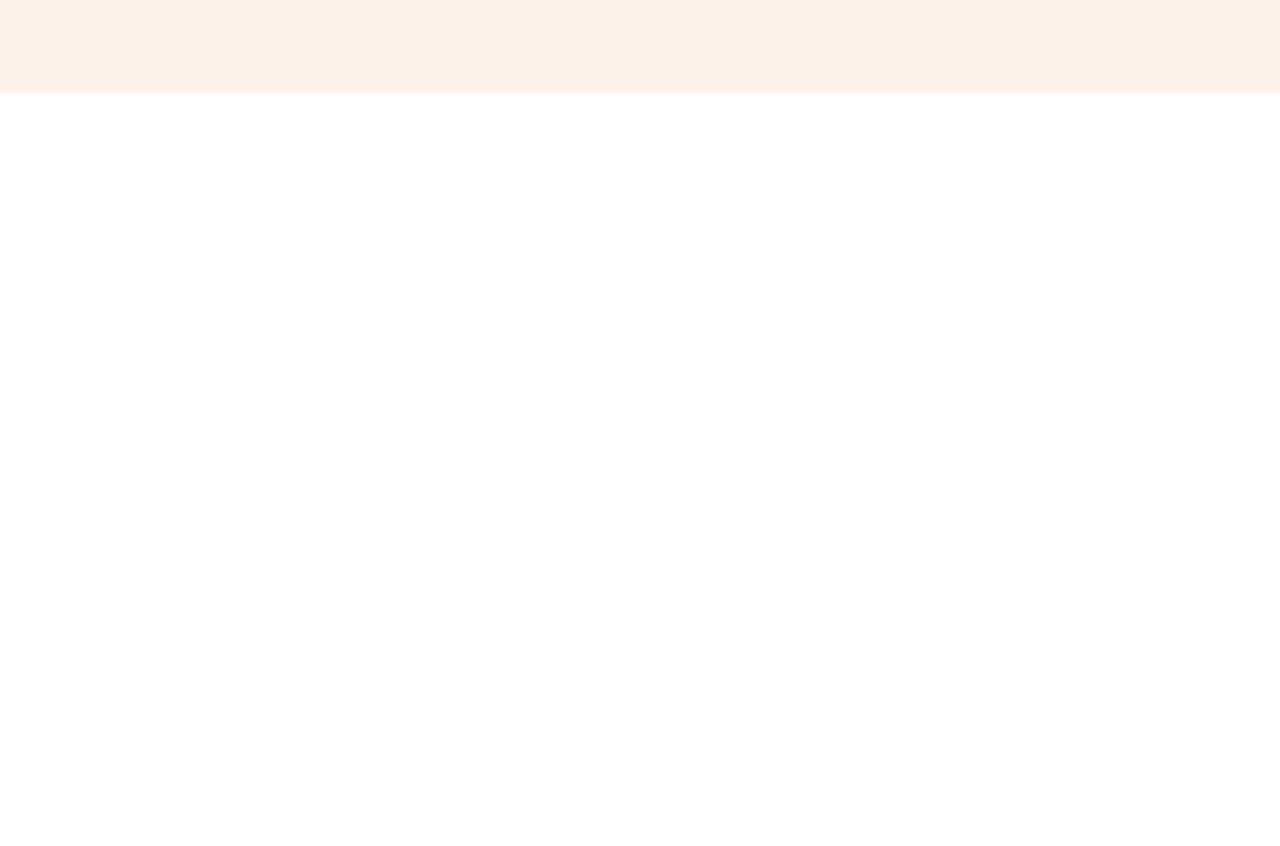
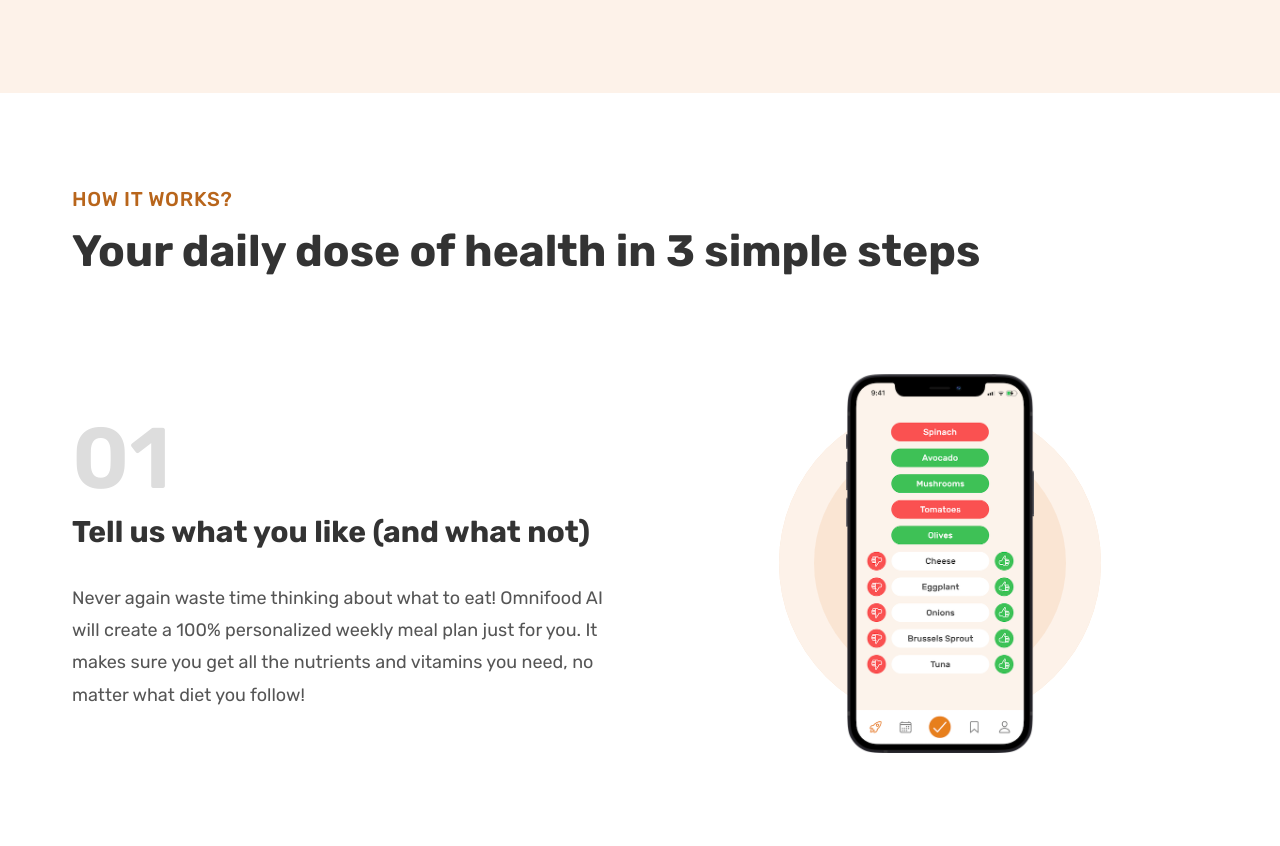
Before and after one commit to karpioz/omni-food, a plain HTML site: page index.html in a window 1280 px wide. Shown: the part 621-1467 px from the top of the page. Before the commit the page ends 800 px from the top, so only its background shows below. Drawn offline with Linux system fonts and the light colour scheme.

Commit message:
How to section added, css split

```diff
--- /dev/null
+++ b/css/general.css
@@ -0,0 +1,123 @@
+* {
+	margin: 0;
+	padding: 0;
+	box-sizing: border-box;
+}
+
+html {
+	/*
+    font-size 10px
+    10px / 16px = 0.625 = 62.5%
+    Percentage of user's browser font setting */
+	font-size: 62.5%;
+}
+
+body {
+	font-family: 'Rubik', sans-serif;
+	line-height: 1;
+	font-weight: 400;
+	color: #555;
+}
+/* *****************
+    Helper Classes
+*******************/
+.margin-right-sm {
+	margin-right: 1.6rem;
+}
+
+/* *****************
+    Reusable Comp.
+*******************/
+.container {
+	max-width: 120rem;
+	margin: 0 auto;
+	padding: 0 3.2rem;
+}
+
+.heading-primary,
+.heading-secondary,
+.heading-tertiary {
+	font-weight: 700;
+	line-height: 1.05;
+	color: #333;
+}
+
+.heading-primary {
+	font-size: 5.2rem;
+	letter-spacing: -0.5px;
+	margin-bottom: 3.2rem;
+}
+
+.heading-secondary {
+	font-size: 4.4rem;
+	line-height: 1.2;
+	margin-bottom: 9.6rem;
+}
+
+.heading-tertiary {
+	font-size: 3rem;
+	line-height: 1.2;
+	margin-bottom: 3.2rem;
+}
+
+.subheading {
+	display: block;
+	font-size: 2rem;
+	font-weight: 500;
+	color: #b8651b;
+	text-transform: uppercase;
+	margin-bottom: 1.6rem;
+	letter-spacing: 0.75px;
+}
+
+.btn:link,
+.btn:visited {
+	display: inline-block;
+	padding: 1.6rem 3.2rem;
+	font-size: 2rem;
+	font-weight: 600;
+	text-decoration: none;
+	border-radius: 6px;
+
+	transition: all 0.3s;
+}
+
+.btn--full:link,
+.btn--full:visited {
+	color: #fff;
+	background-color: #e67e22;
+}
+.btn--full:hover,
+.btn--full:active {
+	background-color: #b8651b;
+}
+.btn--outline:link,
+btn--outline:visited {
+	color: #555;
+	background-color: #fff;
+}
+.btn--outline:hover,
+btn--outline:active {
+	background-color: transparent;
+	box-shadow: inset 0 0 0 3px #fff;
+}
+
+.grid {
+	display: grid;
+    column-gap: 6.4rem;
+	row-gap: 9.6rem;
+}
+
+.grid--2-cols {
+	grid-template-columns: repeat(2, 1fr);
+}
+.grid--3-cols {
+	grid-template-columns: repeat(3, 1fr);
+}
+.grid--4-cols {
+	grid-template-columns: repeat(4, 1fr);
+}
+
+.grid--center-v {
+    align-items: center;
+}
--- a/css/style.css
+++ b/css/style.css
@@ -1,74 +1,3 @@
-* {
-	margin: 0;
-	padding: 0;
-	box-sizing: border-box;
-}
-
-html {
-	/*
-    font-size 10px
-    10px / 16px = 0.625 = 62.5%
-    Percentage of user's browser font setting */
-	font-size: 62.5%;
-}
-
-body {
-	font-family: 'Rubik', sans-serif;
-	line-height: 1;
-	font-weight: 400;
-	color: #555;
-}
-/* *****************
-    Helper Classes
-*******************/
-.margin-right-sm {
-	margin-right: 1.6rem;
-}
-
-/* *****************
-    Reusable Comp.
-*******************/
-.heading-primary {
-	font-size: 5.2rem;
-	font-weight: 700;
-	line-height: 1.05;
-	color: #333;
-	letter-spacing: -0.5px;
-	margin-bottom: 3.2rem;
-}
-
-.btn:link,
-.btn:visited {
-	display: inline-block;
-	padding: 1.6rem 3.2rem;
-	font-size: 2rem;
-	font-weight: 600;
-	text-decoration: none;
-	border-radius: 6px;
-
-	transition: all 0.3s;
-}
-
-.btn--full:link,
-.btn--full:visited {
-	color: #fff;
-	background-color: #e67e22;
-}
-.btn--full:hover,
-.btn--full:active {
-	background-color: #b8651b;
-}
-.btn--outline:link,
-btn--outline:visited {
-	color: #555;
-	background-color: #fff;
-}
-.btn--outline:hover,
-btn--outline:active {
-	background-color: transparent;
-	box-shadow: inset 0 0 0 3px #fff;
-}
-
 /* *****************
     Header
 *******************/
@@ -114,6 +43,7 @@ btn--outline:active {
 	color: #fff;
 	background-color: #e67e22;
 }
+
 /* *****************
     Hero
 *******************/
@@ -174,3 +104,45 @@ btn--outline:active {
 .hero-image {
 	width: 100%;
 }
+/* *****************
+    How it works
+*******************/
+
+.section-how-to {
+	padding: 9.6rem 0;
+}
+
+.step-img-wrapper {
+	position: relative;
+	display: flex;
+	align-items: center;
+	justify-content: center;
+}
+
+.step-img-wrapper::before {
+	position: absolute;
+	content: '';
+	width: 60%;
+	border-radius: 50%;
+	/* padding same as width to make element a square */
+	padding-bottom: 60%;
+	background-color: #fae5d3;
+	box-shadow: inset 0 0 0 3.5rem #fdf2e9;
+	z-index: -1;
+}
+
+.step-img {
+	width: 35%;
+}
+
+.step-number {
+	font-size: 8.6rem;
+	font-weight: 600;
+	color: #ddd;
+	margin-bottom: 1.2rem;
+}
+
+.step-description {
+	font-size: 1.8rem;
+	line-height: 1.8;
+}
--- a/index.html
+++ b/index.html
@@ -10,6 +10,7 @@
     <link rel="preconnect" href="https://fonts.gstatic.com" crossorigin>
     <link href="https://fonts.googleapis.com/css2?family=Rubik:wght@400;500;600;700&display=swap" rel="stylesheet">
 
+    <link rel="stylesheet" href="/css/general.css">
     <link rel="stylesheet" href="/css/style.css">
 
     <title>Omnifood</title>
@@ -28,12 +29,14 @@
             </ul>
         </nav>
     </header>
+    <main>
         <section class="section-hero">
             <div class="hero-wrapper">
                 <div class="hero-text-wrapper">
                     <h1 class="heading-primary">A healthy meal delivered to your door, every single day</h1>
                     <p class="hero-text-description">
-                    The smart 365-days-per-year food subscription that will make you eat healthy again. Tailored to your
+                        The smart 365-days-per-year food subscription that will make you eat healthy again. Tailored to
+                        your
                         personal tastes and nutritional needs.
                     </p>
                     <a href="#" class="btn btn--full margin-right-sm">Start Your Subscription</a>
@@ -62,8 +65,63 @@
                     <img src="/img/hero.png" class="hero-image" alt="lots of wood pictures, woman enjoying meal">
                 </div>
             </div>
+        </section>
+        <section class="section-how-to">
+            <div class="container">
+                <span class="subheading">How it works?</span>
+                <h2 class="heading-secondary">Your daily dose of health in 3 simple steps</h2>
+            </div>
+
+            <div class="container grid grid--2-cols grid--center-v">
+                <!-- Step 01 -->
+                <div class="step-text-wrapper">
+                    <p class="step-number">01</p>
+                    <h3 class="heading-tertiary">
+                        Tell us what you like (and what not)
+                    </h3>
+                    <p class="step-description">
+                        Never again waste time thinking about what to eat! Omnifood AI will create a 100% personalized
+                        weekly meal plan just for you. It makes sure you get all the nutrients and vitamins you need, no
+                        matter what diet you follow!
+                    </p>
+                </div>
+                <div class="step-img-wrapper">
+                    <img class="step-img" src="img/app/app-screen-1.png" alt="iPhone preferences selection screen">
+                </div>
+                <!-- Step 02 -->
+                <div class="step-img-wrapper">
+                    <img class="step-img" src="img/app/app-screen-2.png" alt="Meal approving app screen">
+                </div>
+                <div class="step-text-wrapper">
+                    <p class="step-number">02</p>
+                    <h3 class="heading-tertiary">
+                        Approve your weekly meal plan
+                    </h3>
+                    <p class="step-description">
+                        Once per week, approve the meal plan generated for you by Omnifood AI. You can change
+                        ingredients, swap entire meals, or even add your own recipes.
+                    </p>
+                </div>
+
+                <!-- Step 03 -->
+                <div class="step-text-wrapper">
+                    <p class="step-number">03</p>
+                    <h3 class="heading-tertiary">
+                        Receive meals at convenient time
+                    </h3>
+                    <p class="step-description">
+                        Best chefs in town will cook your selected meal every day, and we will deliver it to your door
+                        whenever works best for you. You can change delivery schedule and address daily!
+                    </p>
+                </div>
+                <div class="step-img-wrapper">
+                    <img class="step-img" src="img/app/app-screen-3.png" alt="iPhone preferences selection screen">
+                </div>
+            </div>
 
         </section>
+    </main>
+
 </body>
 
 </html>
```
Lines whose indentation alone changed are shown as unchanged.
